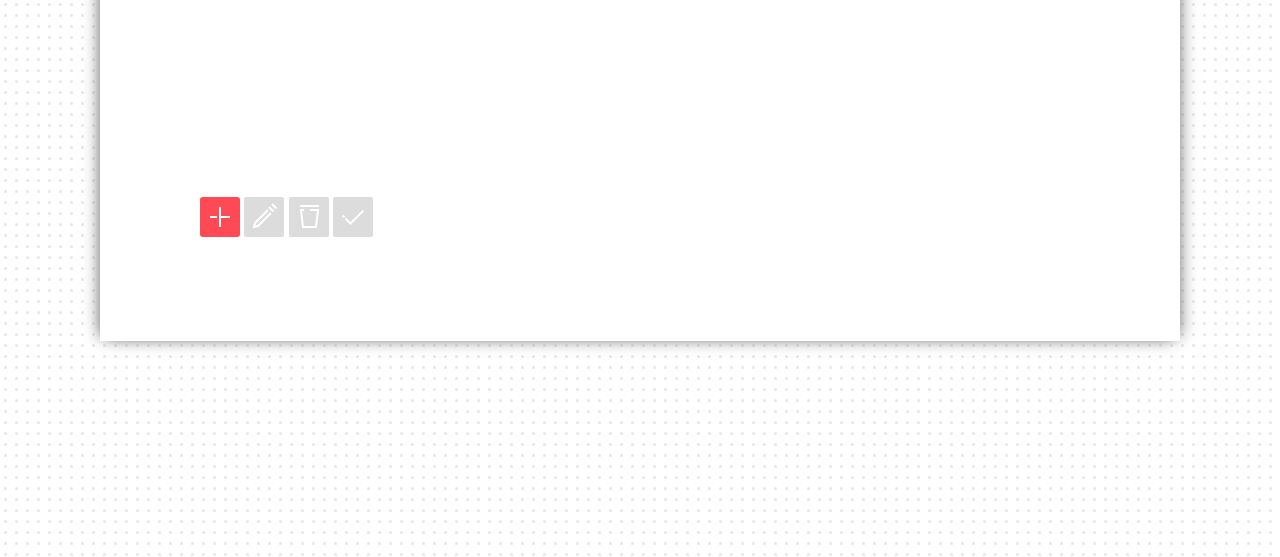
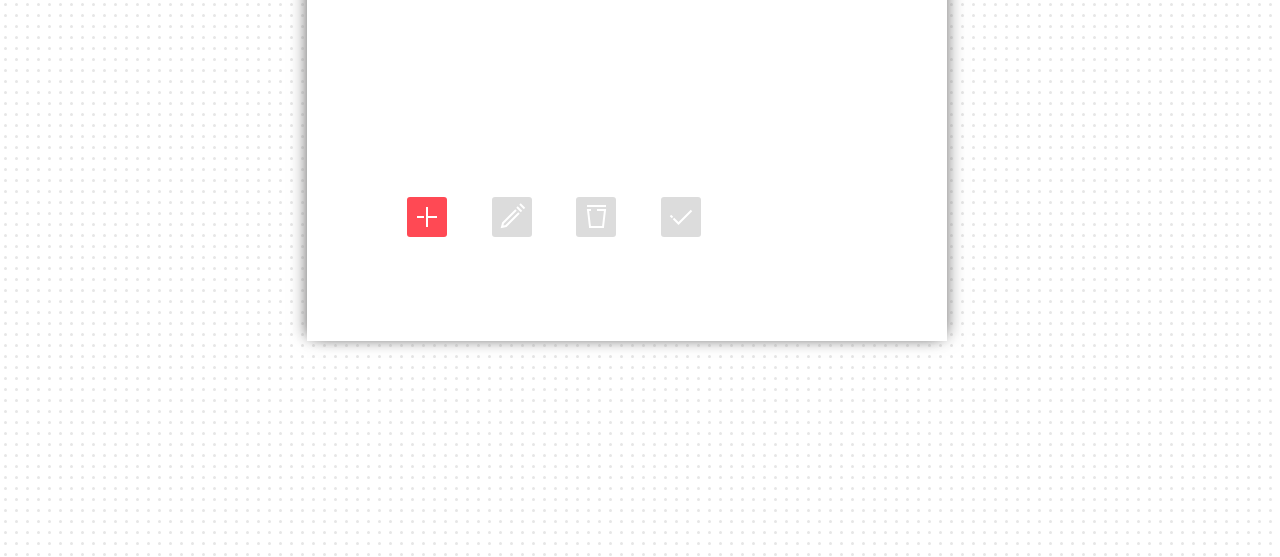
Before and after one commit to kuczkam/do, a plain HTML site: page index.html in a window 1280 px wide. Shown: the part 243-800 px from the top of the page. Drawn offline with Linux system fonts and the light colour scheme; a web font is replaced by a local one.

Commit message:
takie takie

```diff
--- a/index.html
+++ b/index.html
@@ -29,10 +29,10 @@
       </ul>
 
       <div id="task-options">
-        <button class="js__task-add"></button>
-        <button class="js__task-edit"></button>
-        <button id="js__task-remove"></button>
-        <button class="js__task-check"></button>
+        <button class="js__task-add btn"></button>
+        <button class="js__task-edit btn"></button>
+        <button id="js__task-remove" class="btn"></button>
+        <button class="js__task-check btn"></button>
       </div>
       <div id="js__task-edit_div" class="hide">
         <input id="js__mytask" value="">
--- a/style/style.css
+++ b/style/style.css
@@ -62,7 +62,8 @@ p.logo_name span{
 .container{
   background-color: #ffffff;
   box-shadow: 5px 0 17px -6px #706F6F, -5px 0 15px -5px #706F6F;
-  margin: 0 100px 0 100px;
+  margin: 0 0 0 24%;
+  width: 50%;
   padding-top: 100px;
 }
 .claim{
@@ -95,3 +96,7 @@ button{
 .task-date{
   font-size: 14pt;
 }
+.btn{
+  margin: 0 40px 0 0px;
+  background-color: transparent;
+}
```
